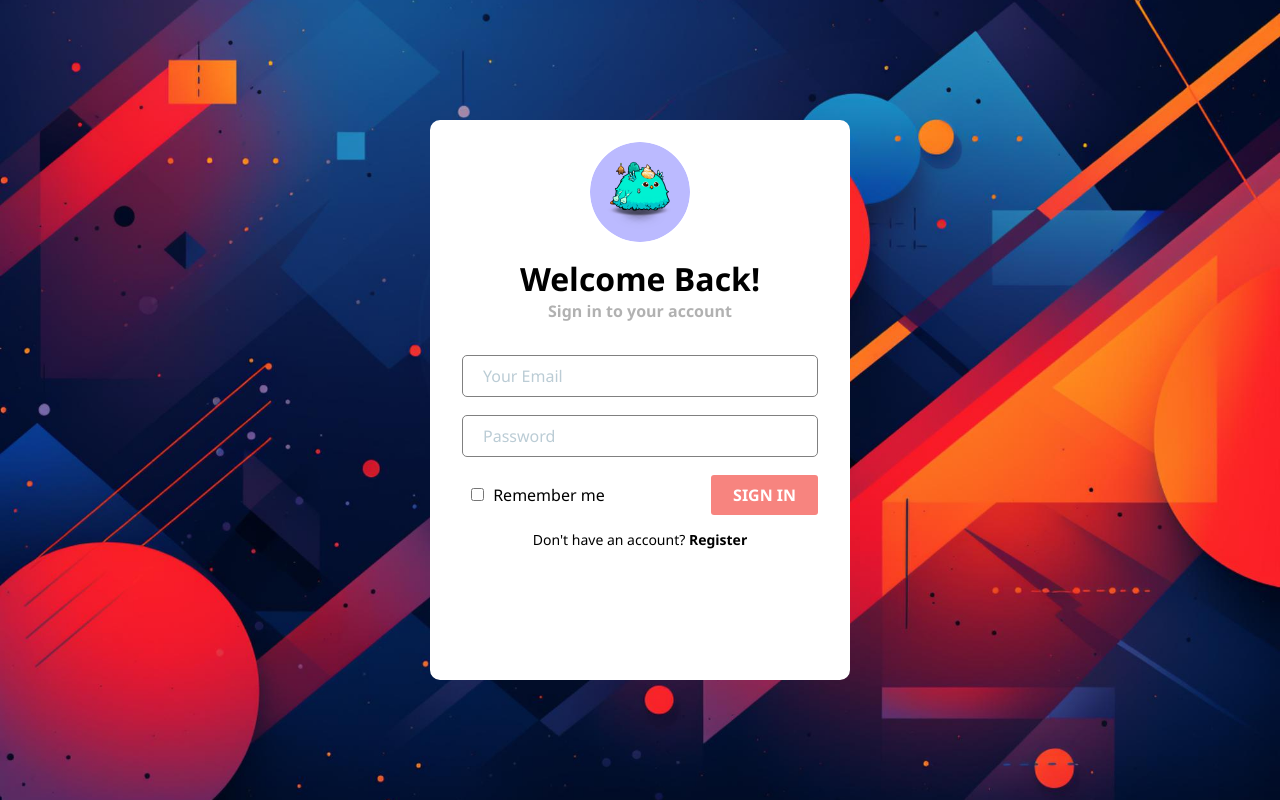
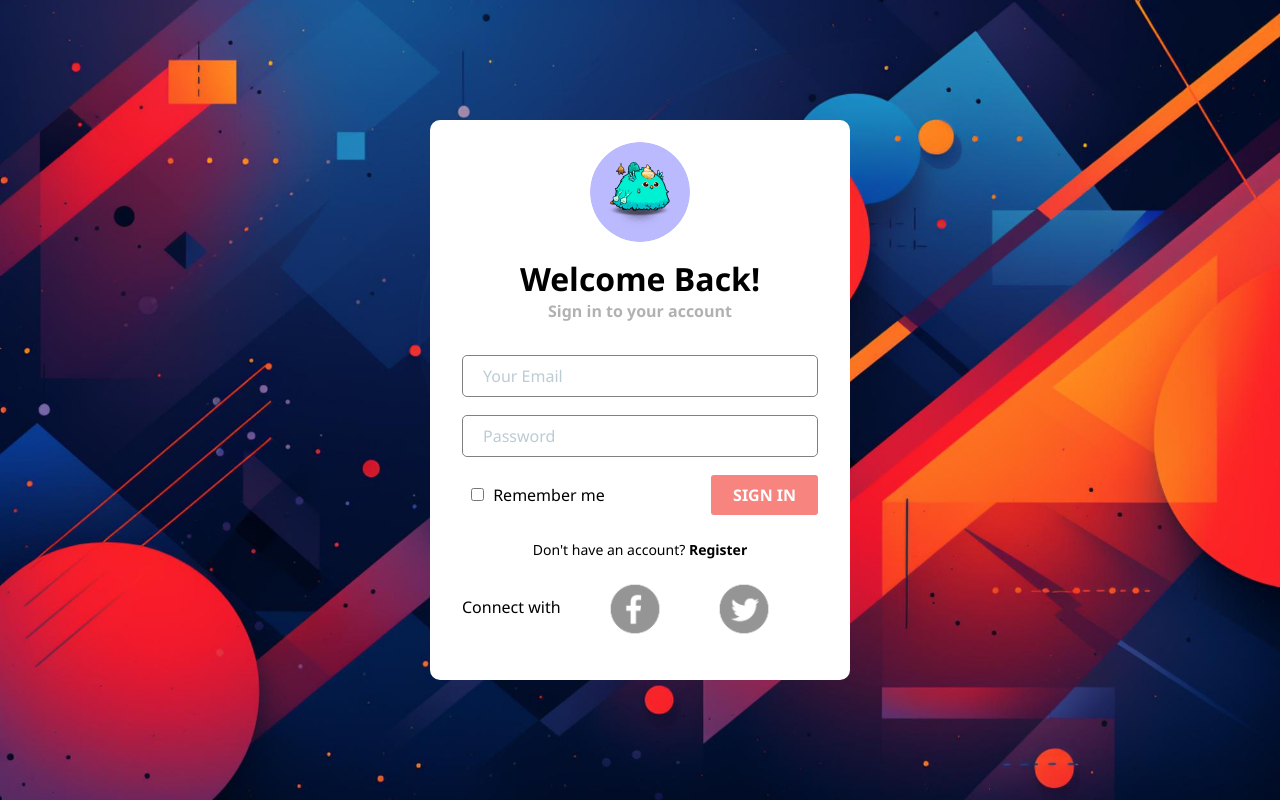
Before and after one commit to PhuongDao73/3.Web-Dev, a plain HTML site: page Bai-tap-1/index.html in a window 1280 px wide. Drawn offline with Linux system fonts and the light colour scheme.

Commit message:
Social-Connect-Footer

```diff
--- a/Bai-tap-1/index.html
+++ b/Bai-tap-1/index.html
@@ -8,9 +8,6 @@
   </head>
 
   <body>
-    <div id="fb-root"></div>
-    <script async defer crossorigin="anonymous" src="https://connect.facebook.net/en_US/sdk.js#xfbml=1&version=v19.0" nonce="nhCAXKRl">
-    </script>
     <div class="wrapper">
       <form action="./submission.html">
       <div class="circular--portrait">
@@ -33,6 +30,13 @@
 
         <div class="register-link">
           <p>Don't have an account? <a href="#">Register</a></p>
+
+        <div class="social-connect">
+          <p>Connect with
+            <div class="facebook-logo"><a href="#"><img src="./image/Facebook@3x.png" alt="facebook logo"></a></div>
+            <div class="twitter-logo"><a href="#"><img src="./image/Twitter@3x.png" alt="twitter-logo"></a></div>
+          </p>
+        </div>
       </form>
     </div>
   </body>
--- a/Bai-tap-1/style.css
+++ b/Bai-tap-1/style.css
@@ -82,7 +82,7 @@ body {
     display: flex;
     justify-content: space-between;
     font-size:16px;
-    margin: 15px 0 15px;
+    margin: 15px 0 25px;
 }
 
 .remember-forgot label{
@@ -108,8 +108,6 @@ body {
 .wrapper .register-link {
     font-size: 14px;
     text-align: center;
-    margin-bottom: 15px;
-
 }
 
 .wrapper .register-link p a {
@@ -122,6 +120,50 @@ body {
     text-decoration: underline;
 }
 
+.wrapper .social-connect {
+    display: flex;
+    width: 100%;
+    font-size: 16px;
+    justify-content: space-between;
+}
+
+.social-connect p {
+    margin-right: 15px;
+    padding-top: 37px;
+}
+
+.social-connect .facebook-logo {
+    position:relative;
+    display: block;
+    width: 100px;
+    height: 100px;
+    overflow: hidden;
+    border-radius: 50%;
+    background-position:50% 50%;
+}
+
+.social-connect .facebook-logo img {
+    width: 100%;
+    height: auto;
+    opacity: 70%;
+}
+
+.social-connect .twitter-logo {
+    position:relative;
+    display: block;
+    width: 100px;
+    height: 100px;
+    overflow: hidden;
+    border-radius: 50%;
+    background-position:50% 50%;
+}
+
+.social-connect .twitter-logo img {
+    width: 100%;
+    height: auto;
+    opacity: 70%;
+}
+
 footer {
     display: flex;
     justify-content: center;
```
Also changed, not shown: Bai-tap-1/image/Facebook@3x.png (added), Bai-tap-1/image/Twitter@3x.png (added).
